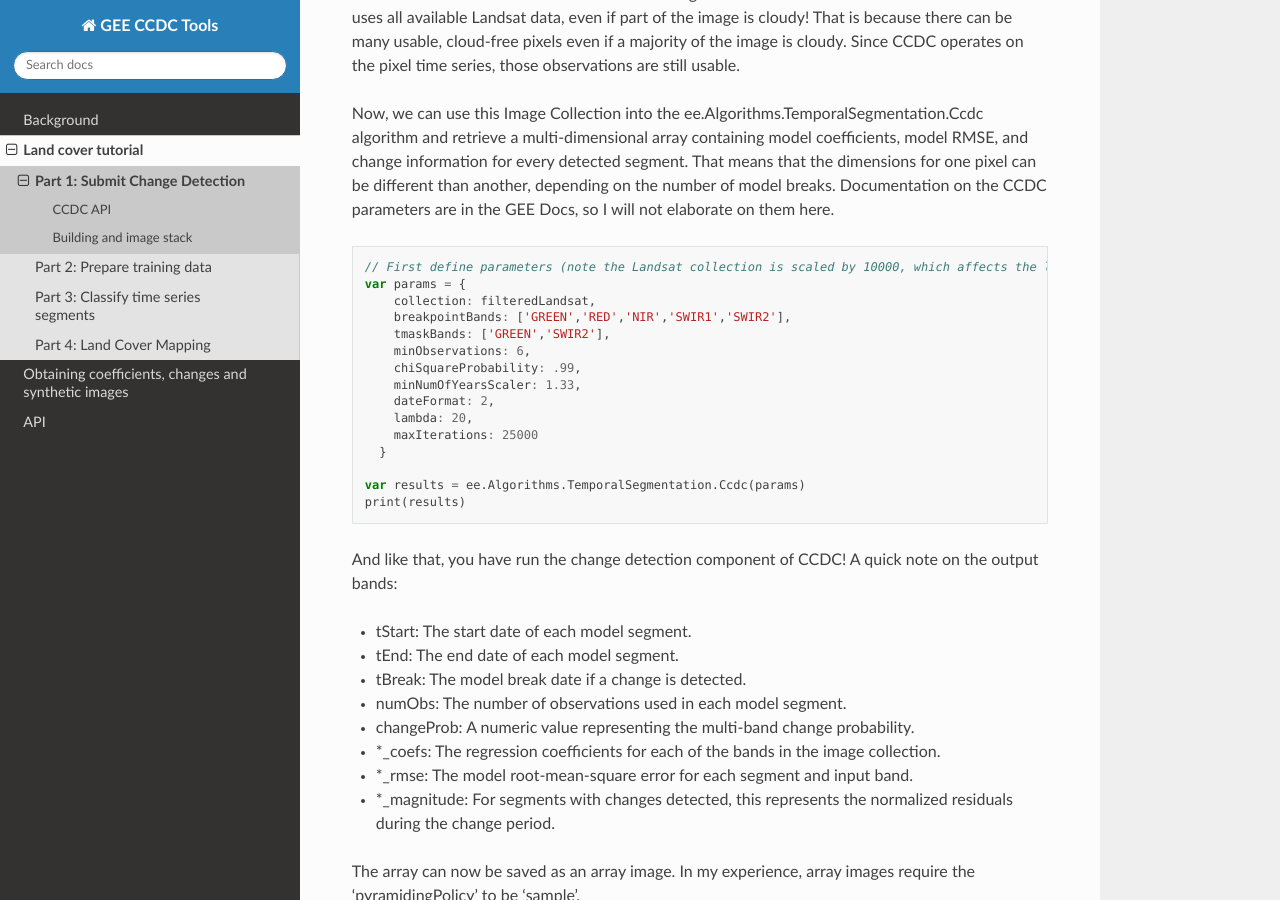
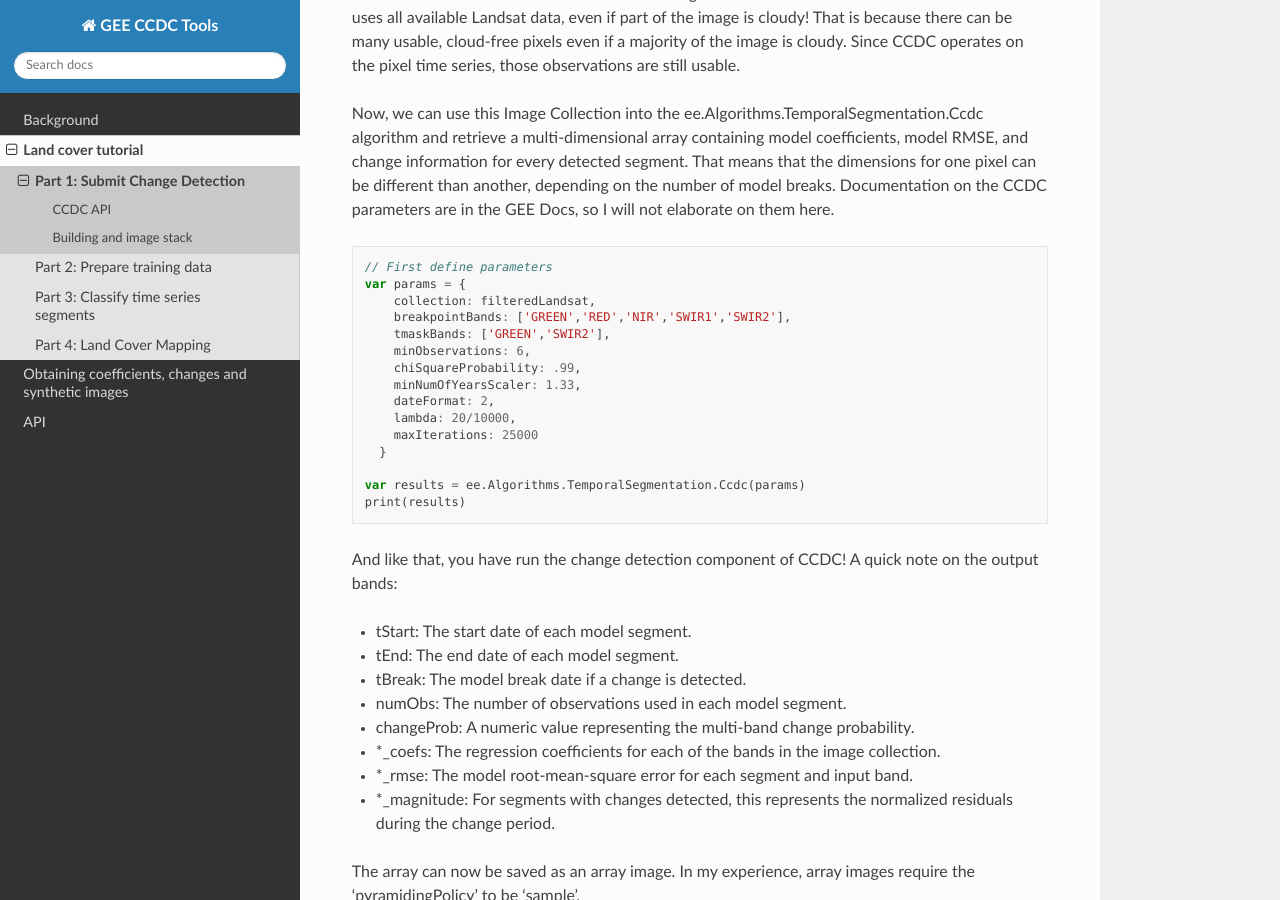
Before and after one commit to parevalo/gee-ccdc-tools, a Sphinx documentation site: the page built from docs/lctutorial/change.rst, in a window 1280 px wide and 900 px high, scrolled down 2065 px. Built offline with Sphinx 7.4.7 and the Read the Docs theme 2.0.0, drawn with Linux system fonts in a browser that asks for light colours.

Commit message:
scale lambda by 10000 for new format

```diff
--- a/docs/lctutorial/change.rst
+++ b/docs/lctutorial/change.rst
@@ -103,7 +103,7 @@ GEE Docs, so I will not elaborate on them here.
 
 .. code:: javascript
 
-    // First define parameters (note the Landsat collection is scaled by 10000, which affects the lambda parameter).
+    // First define parameters
     var params = {
         collection: filteredLandsat,
         breakpointBands: ['GREEN','RED','NIR','SWIR1','SWIR2'],
--- a/docs/lctutorial/classify.rst
+++ b/docs/lctutorial/classify.rst
@@ -140,5 +140,4 @@ classify the CCDC segments.
 
    img1
 And just like that, we can get a classified land cover map! The layer
-added represents the first segment land cover, which in this case is
-circa 1999.
+added represents the first segment land cover.
```
Also changed, not shown: other parts of docs/lctutorial/change.rst (+1 -1 lines).
